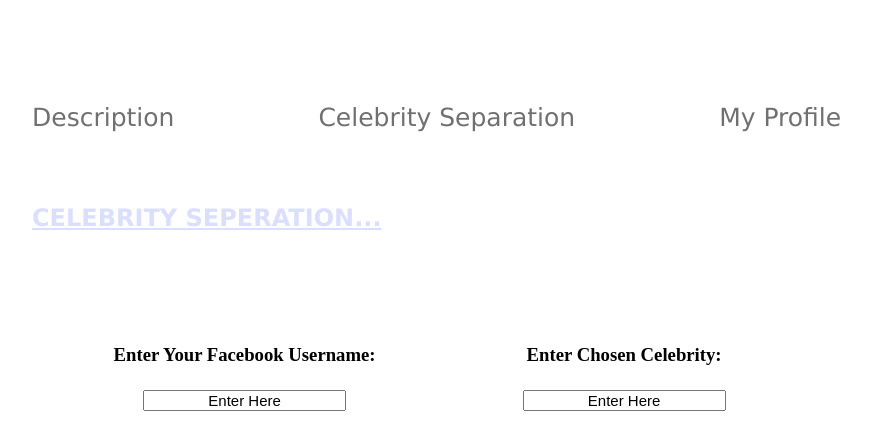
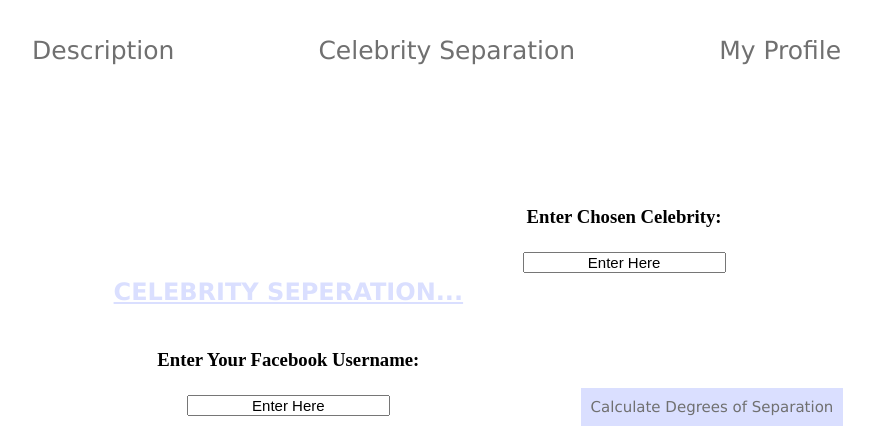
Before and after one commit to zozie97/Project2-201, a plain HTML site: page 201Project2/celebrity.html in a window 1280 px wide. Shown: the part 525-953 px from the top of the page, without its empty margins (200-1074 px from the left). Drawn offline with Linux system fonts and the light colour scheme.

Commit message:
final commit

```diff
--- a/201Project2/celebrity.html
+++ b/201Project2/celebrity.html
@@ -36,9 +36,11 @@
 	</div><!-- end column1 div -->
 
 	<div id="column2">
-		<br><br>
+		<div id="column3">
+
+		<br><br><br><br>
 		<h2> CELEBRITY SEPERATION... </h2>
-		<div id="column3">
+		<br>
 
 				<form>
   					<h3>Enter Your Facebook Username:</h3>
--- a/201Project2/style.css
+++ b/201Project2/style.css
@@ -106,7 +106,8 @@
 			width: auto;
 			height: auto;
 			font-size: 25px;
-			margin: 7.5%;
+			margin-left: 7.5%;
+			margin-right: 7.5%;
 			text-decoration: none;
 			color:#707070;
 		}
@@ -145,7 +146,7 @@
 			font-family: Lucida Sans Unicode, Lucida Grande, sans-serif;
 		}
 		a.button {
-		    background-color: white;
+		    background-color: #dadfff;
 		    border: none;
 		    color: #707070;
 		    padding: 15px 32px;
@@ -153,9 +154,10 @@
 		    text-decoration: none;
 		    display: inline-block;
 		    font-size: 22px;
+		    font-family: Lucida Sans Unicode, Lucida Grande, sans-serif;
 		}
 		a.button:hover {
-		    background-color: #dadfff;
+		    background-color: white;
 		    color: #707070;
 		}
 
@@ -164,7 +166,7 @@
 			font-size: 15px;
 		}
 		button {
-			background-color: white;
+			background-color: #dadfff;
 		    border: white;
 		    color: #707070;
 		    padding: 1%;
@@ -172,8 +174,9 @@
 		    text-decoration: none;
 		    display: inline-block;
 		    font-size: 15px;
+		    font-family: Lucida Sans Unicode, Lucida Grande, sans-serif;
 		}
 		button:hover {
-		    background-color: #dadfff;
+		    background-color: white;
 		    color: #707070;
 		}
```
Also changed, not shown: 201Project2/Description.html (+1 -1 lines), 201Project2/login.html (+4 -2 lines), 201Project2/profile.html (+1 -1 lines).
